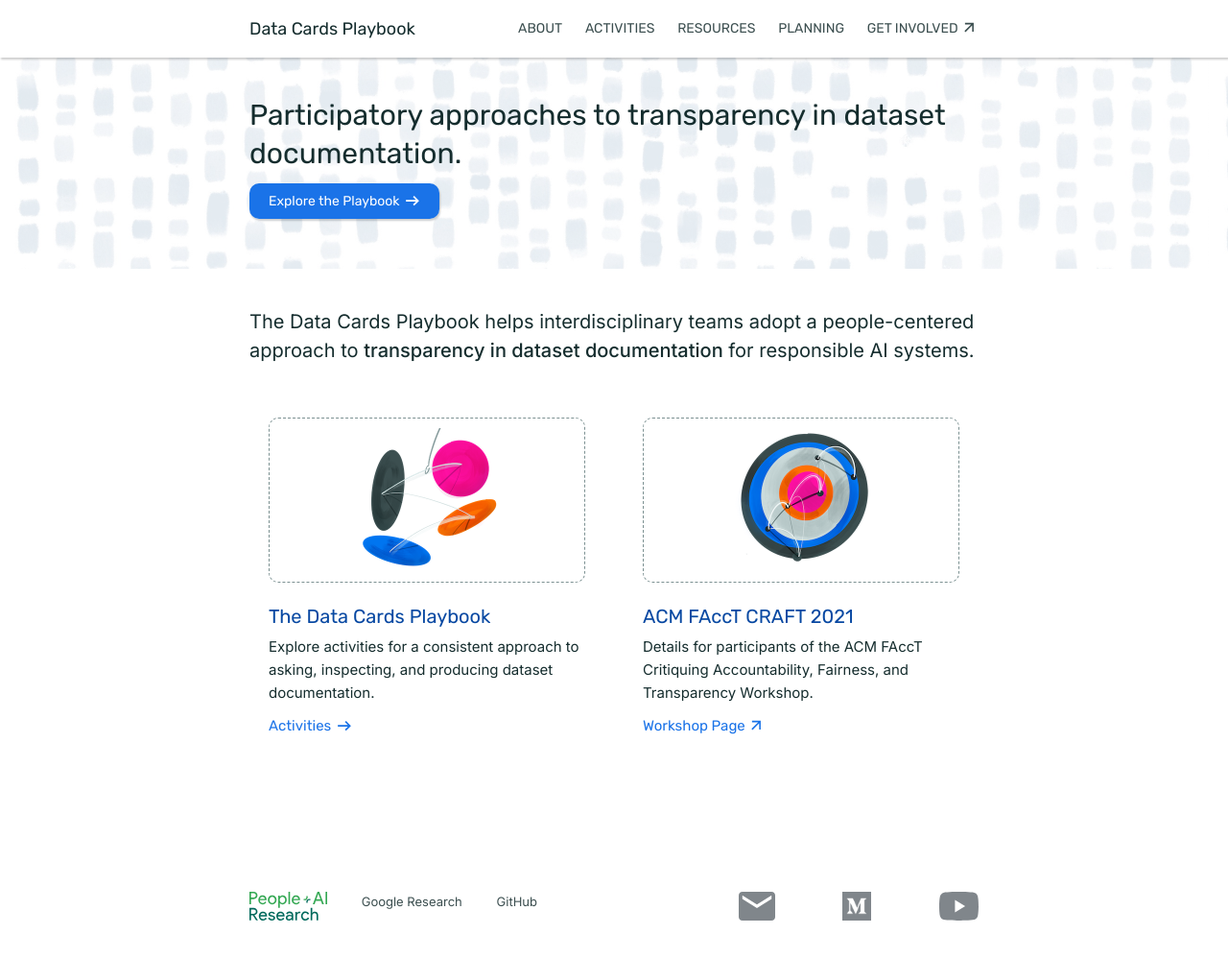
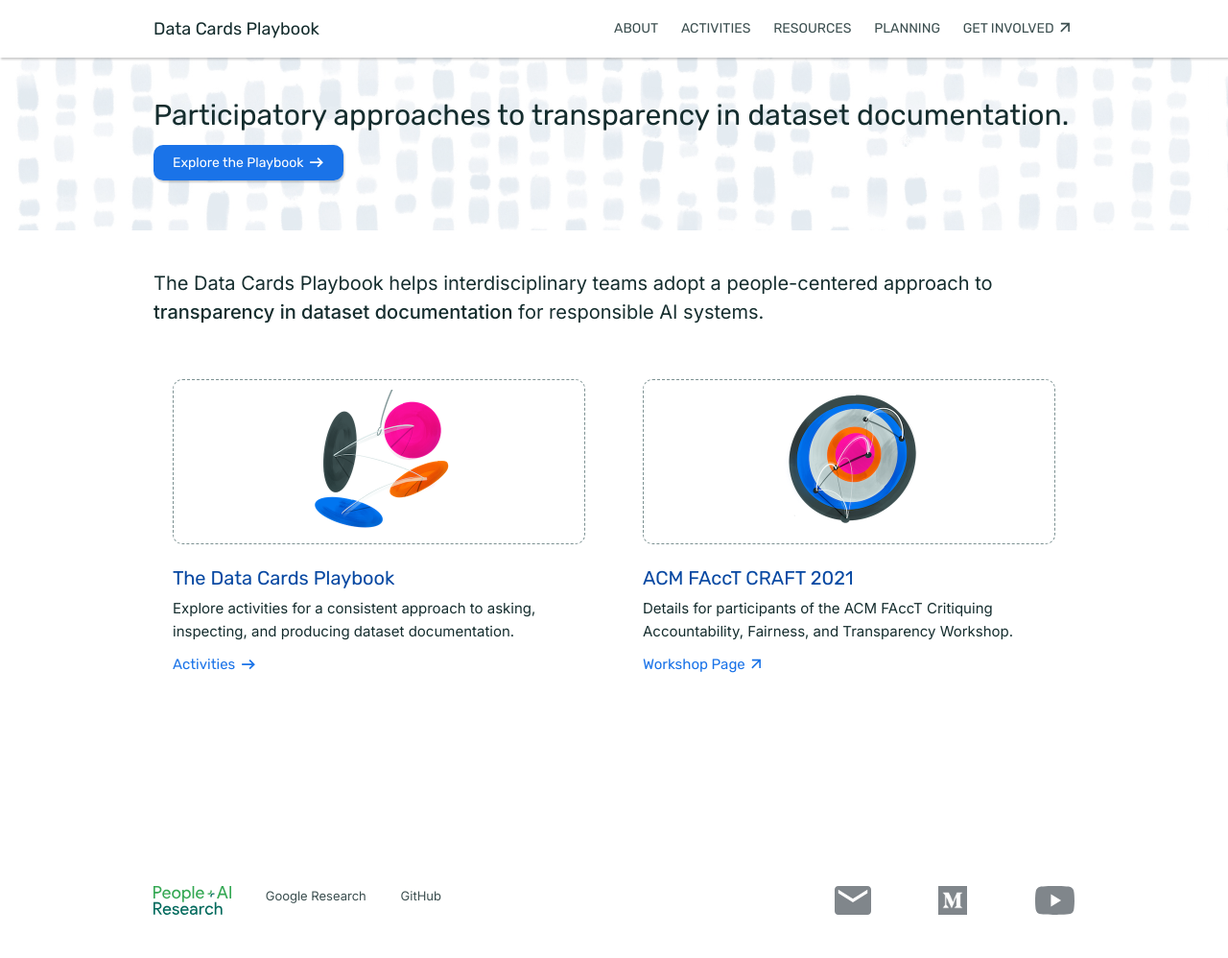
Before and after one commit to PAIR-code/datacardsplaybook, a Jekyll site: the page built from index.md, in a window 1280 px wide and 1003 px high. Shown: the top 998 px of the window at 96% size. Built offline with Jekyll 4.4.1, drawn with Linux system fonts in a browser that asks for light colours.

Commit message:
Increase body width

```diff
--- a/_sass/variables.scss
+++ b/_sass/variables.scss
@@ -41,7 +41,7 @@
 $footer-min-height: 100px;
 $y-padding: 40px;
 $x-padding: 20px;
-$body-width: 800px;
+$body-width: 1000px;
 $sidebar-width: 200px;
 
 /* Subtract header/footer heights from viewport height */
```
